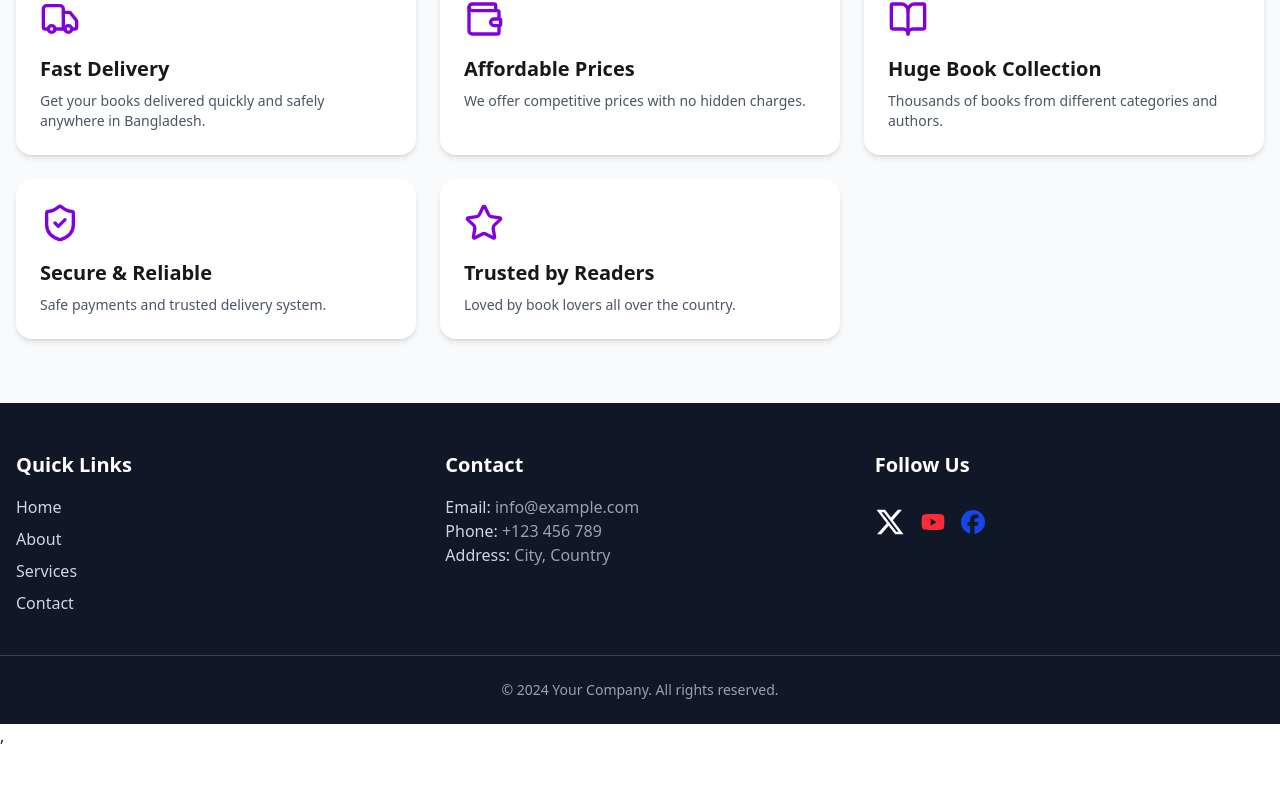
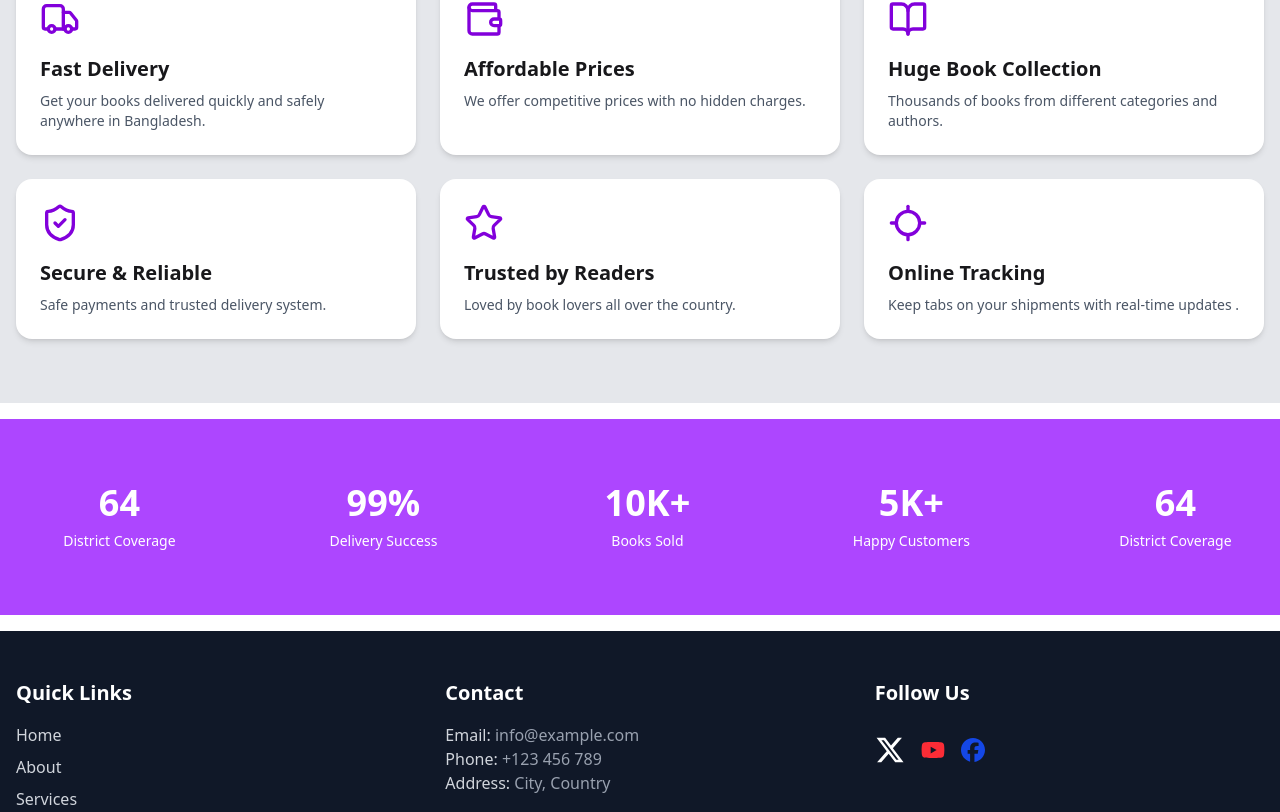
Before and after one commit to Tamanna-salma/Book-Courier-project-, a React app: page / in a window 1280 px wide. Shown: the part 1745-2557 px from the top of the page. Before the commit the page ends 2493 px from the top, so only its background shows below. Built offline with nearby package versions, Linux system fonts and the light colour scheme; no server answers; the HTML template or start-up script is replaced by a standard one.

Commit message:
Stats section added

```diff
--- a/package.json
+++ b/package.json
@@ -13,8 +13,9 @@
     "@tailwindcss/vite": "^4.1.12",
     "axios": "^1.13.2",
     "firebase": "^12.6.0",
-    "framer-motion": "^12.23.25",
+    "framer-motion": "^12.23.26",
     "lucide-react": "^0.561.0",
+    "motion": "^12.23.26",
     "react": "^19.2.0",
     "react-dom": "^19.2.0",
     "react-hook-form": "^7.68.0",
--- a/src/Pages/Home/Home.jsx
+++ b/src/Pages/Home/Home.jsx
@@ -4,8 +4,7 @@ import Books from '../books/Books'
 import BookDetails from '../books/BookDetails'
 import Coverage from '../Coverage'
 import WhyBookCourier from './WhyBookCourier'
-
-
+import Works from '../Stats'
 
 
 const Home = () => {
@@ -16,6 +15,7 @@ const Home = () => {
         <Coverage></Coverage>
         <WhyBookCourier></WhyBookCourier>
         <BookDetails></BookDetails>
+        <Works></Works>
 
 
     </div>
--- a/src/Pages/Home/WhyBookCourier.jsx
+++ b/src/Pages/Home/WhyBookCourier.jsx
@@ -1,4 +1,4 @@
-import { BookOpen, ShieldCheck, Star, Truck, Wallet } from 'lucide-react';
+import { BookOpen, Locate, ShieldCheck, Star, Truck, Wallet } from 'lucide-react';
 import React from 'react'
 const features = [
   {
@@ -26,10 +26,15 @@ const features = [
     title: "Trusted by Readers",
     desc: "Loved by book lovers all over the country.",
   },
+  {
+     icon: <Locate className="w-10 h-10 text-purple-700" />,
+    title: "Online Tracking",
+    desc: "Keep tabs on your shipments with real-time updates .",
+  }
 ];
 const WhyBookCourier = () => {
   return (
-        <section className="bg-gray-50 py-16">
+        <section className="bg-gray-200 py-16">
       <div className="max-w-7xl mx-auto px-4">
 
         {/* Heading */}
--- /dev/null
+++ b/src/Pages/Stats.jsx
@@ -0,0 +1,36 @@
+import { motion } from "framer-motion";
+
+const stats = [
+  { value: "10K+", label: "Books Sold" },
+  { value: "5K+", label: "Happy Customers" },
+  { value: "64", label: "District Coverage" },
+  { value: "99%", label: "Delivery Success" },
+];
+
+const Stats = () => {
+  return (
+    <section className="py-16 bg-purple-500 mt-4 mb-4 text-white overflow-hidden">
+      {/* marquee container */}
+      <div className="relative w-full overflow-hidden">
+        <motion.div
+          className="flex gap-16 whitespace-nowrap"
+          animate={{ x: ["0%", "-100%"] }}
+          transition={{ repeat: Infinity, duration: 15, ease: "linear" }}
+        >
+
+          {[...stats, ...stats].map((item, i) => (
+            <div
+              key={i}
+              className="flex flex-col items-center justify-center min-w-[200px]"
+            >
+              <h3 className="text-4xl font-bold">{item.value}</h3>
+              <p className="mt-2 text-sm">{item.label}</p>
+            </div>
+          ))}
+        </motion.div>
+      </div>
+    </section>
+  );
+};
+
+export default Stats;
--- a/src/Routes/Router.jsx
+++ b/src/Routes/Router.jsx
@@ -11,6 +11,7 @@ import PrivateRoute from "./PrivateRoute";
 import BookDetails from "../Pages/books/BookDetails";
 import Coverage from "../Pages/Coverage";
 import AllBooks from "../Pages/AllBooks";
+import Works from "../Pages/Stats";
 
  const router = createBrowserRouter([
   {
@@ -24,6 +25,11 @@ import AllBooks from "../Pages/AllBooks";
       {
         path:"/allbooks",
         element:<AllBooks></AllBooks>
+      },
+      {
+        path:'/works',
+        element:<Works></Works>
+
       },
 
       {
```
Also changed, not shown: 1 other file (tests, documents, lock files or other folders).
